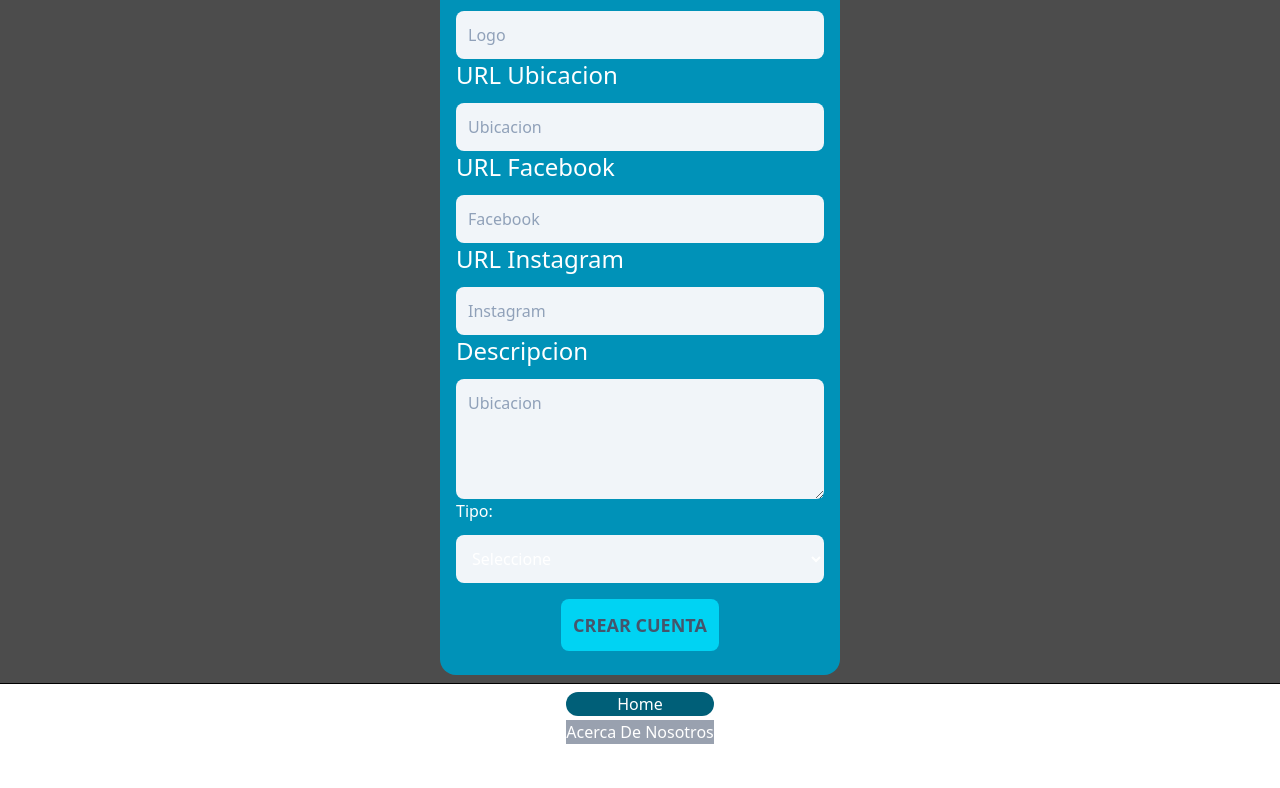
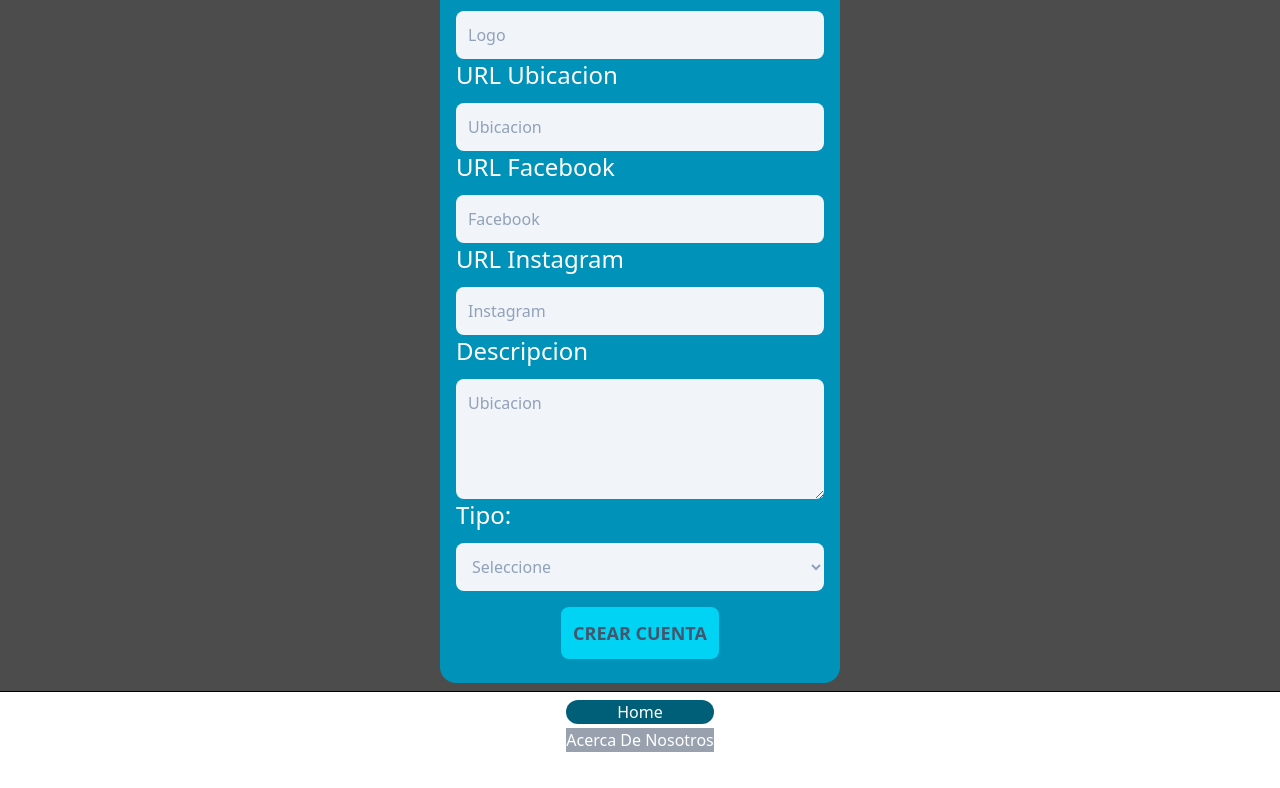
Before and after one commit to TylerBrock01/FE_gsono, a React (Vite) app: page /register in a window 1280 px wide. Shown: the part 457-1245 px from the top of the page. Built offline with nearby package versions, Linux system fonts and the light colour scheme; what @midudev/tailwind-animations would draw is missing.

Commit message:
plugin added

```diff
--- a/src/components/ErrorMessage.tsx
+++ b/src/components/ErrorMessage.tsx
@@ -1,5 +1,6 @@
 export default function ErrorMessage ({children} : {children: React.ReactNode}) {
     return(
-        <p className='text-red-600 bg-red-50 p-2 font-bold text-sm text-center capitalize'>{children}</p>
+
+        <p  className='text-red-600 bg-red-50 rounded-md p-2 font-bold text-sm text-center capitalize animate-shake'>{children}</p>
     )
 }
--- a/src/views/RegisterView.tsx
+++ b/src/views/RegisterView.tsx
@@ -86,7 +86,7 @@ export default function RegisterView() {
                             id="insta"
                             type="url"
                             placeholder="Instagram"
-                            className="bg-slate-100 border-none p-3 rounded-lg placeholder-slate-400"
+                            className="bg-slate-100 border-none p-3 rounded-lg  placeholder-slate-400"
                             {...register('insta', {required: 'instagram requerido'})}
                         />
                         {errors.insta && <ErrorMessage>{errors.insta.message}</ErrorMessage>}
@@ -109,8 +109,8 @@ export default function RegisterView() {
                     </label>
                     {/*chain*/}
                     <div id='chainDiv' className="grid grid-cols-1 space-y-3">
-                        <label htmlFor={"chain"} className="  capitalize">Tipo:</label>
-                        <select id='chain' className="bg-slate-100 border-none p-3 rounded-lg placeholder-slate-400 capitalize"
+                        <label htmlFor={"chain"} className=" text-2xl capitalize">Tipo:</label>
+                        <select id='chain' className="bg-slate-100 text-slate-400 border-none p-3 rounded-lg placeholder-slate-400 capitalize"
                                 {...register('chain', {required: 'tipo requerido'})} >
                             <option id='' value="default" disabled={true} selected={true}>seleccione</option>
                             <option id='gastronomia' value="gastronomia">gastronomia</option>
```
